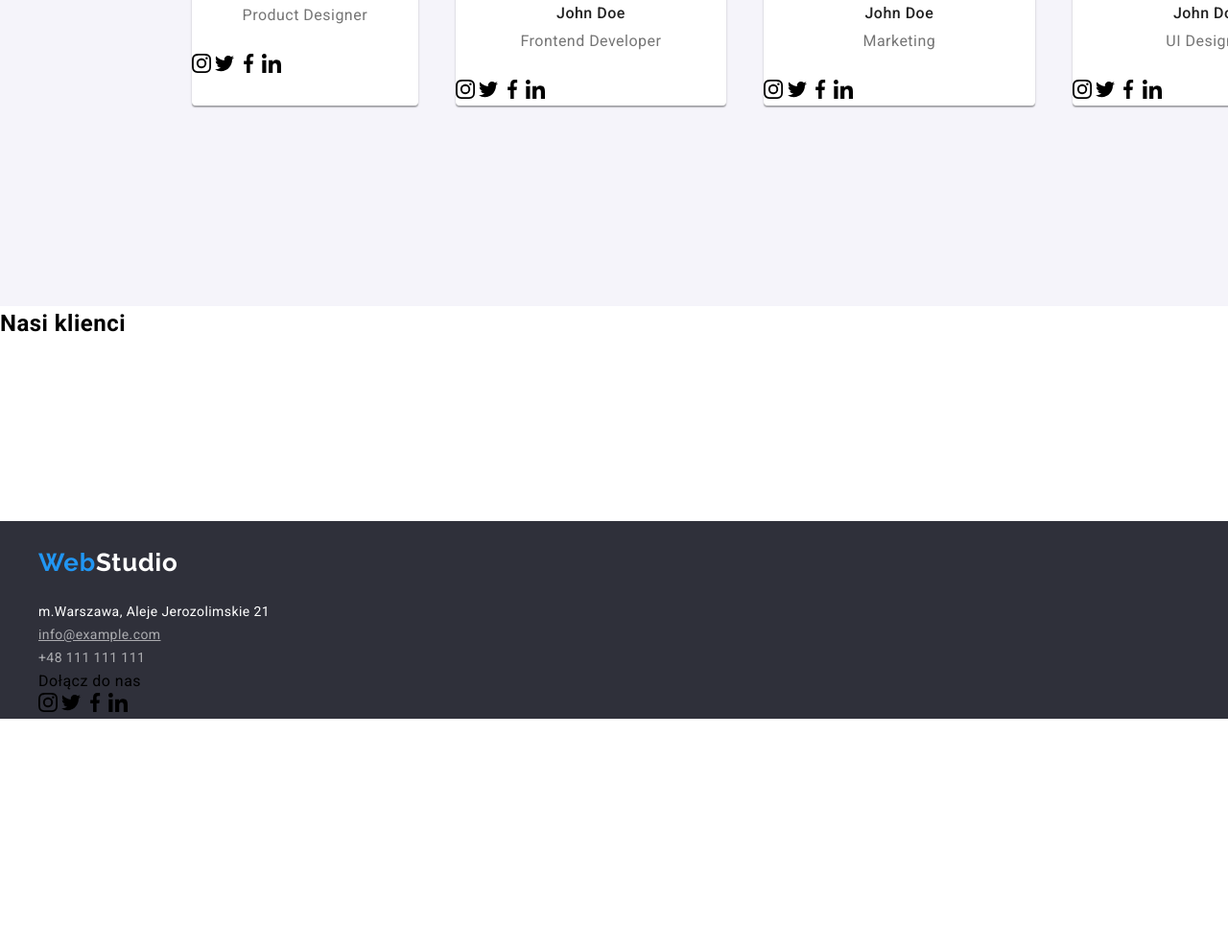
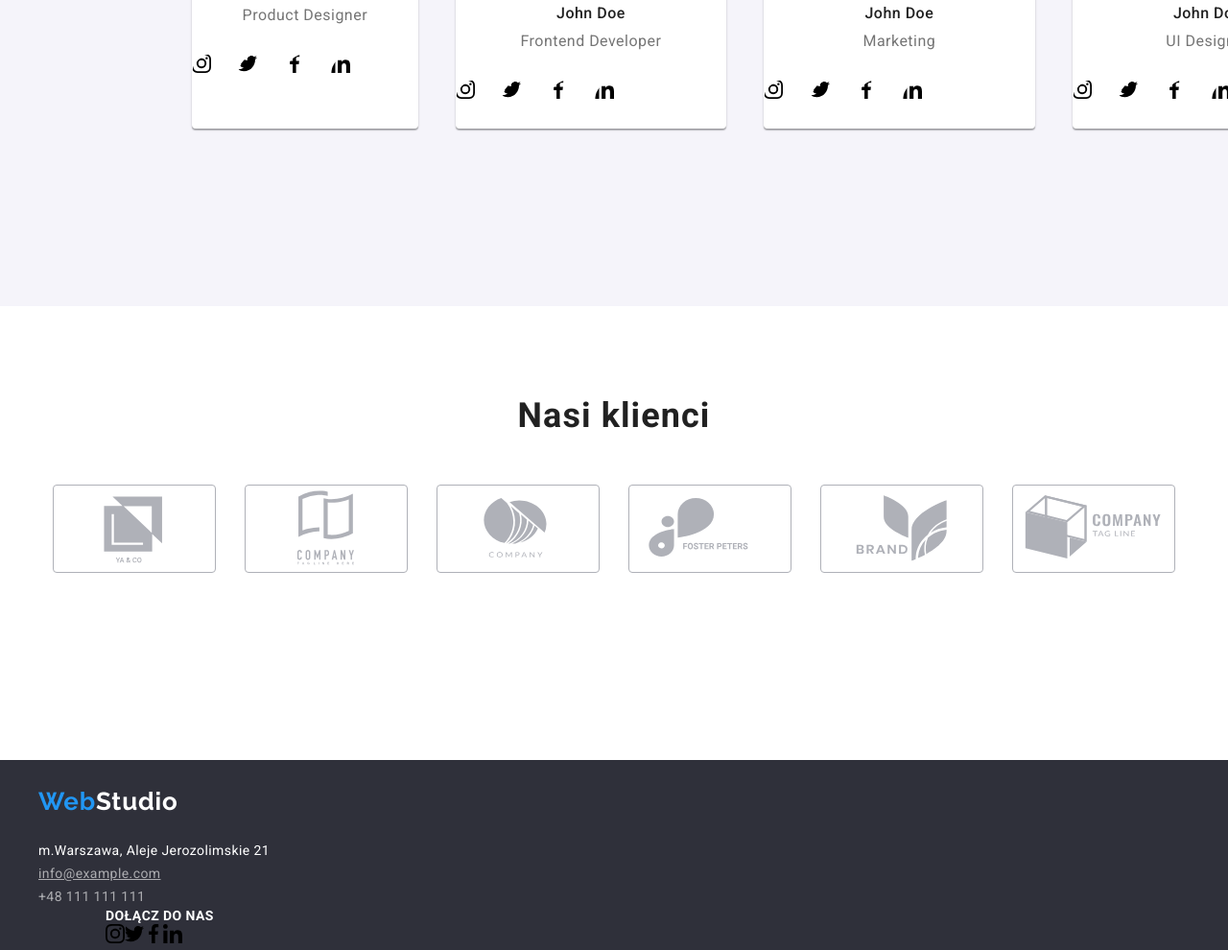
Before and after one commit to KasiaLada/goit-markup-hw-04, a plain HTML site: page index.html in a window 1280 px wide. Shown: the part 2348-3338 px from the top of the page at 96% size. Before the commit the page ends 3097 px from the top, so only its background shows below. Drawn offline with nearby package versions, Linux system fonts and the light colour scheme.

Commit message:
próby ustawienia ikonek

```diff
--- a/css/style.css
+++ b/css/style.css
@@ -46,7 +46,7 @@ body {
   gap: 20px;
   align-items: center;
 }
-.links .link:hover  {
+.links .link:hover {
   color: #2196f3;
 }
 .links .link:focus {
@@ -54,7 +54,6 @@ body {
 }
 .contact .link:hover {
   color: #2196f3;
-
 }
 .contact .link:focus {
   color: #2196f3;
@@ -65,9 +64,10 @@ body {
 }
 .contact-link-icon:hover,
 .contact-link-icon:focus {
-    fill: #2196F3;
-    cursor:pointer;
-}
+  fill: #2196f3;
+  cursor: pointer;
+ }
+
 
 /*----------main---------*/
 .section {
@@ -114,7 +114,7 @@ body {
   margin-top: 40px;
 }
 
-.buttons .click:hover  {
+.buttons .click:hover {
   color: #ffffff;
   background-color: #2196f3;
   cursor: pointer;
@@ -124,12 +124,12 @@ body {
 }
 .click:hover {
   cursor: pointer;
-  }
+}
 .click:focus {
   color: #ffffff;
-  background-color: #2196f3;  /*dlaczego nie działa focus a hover działa ?*/
-    }
-.buttons .click:focus     {
+  background-color: #2196f3; /*dlaczego nie działa focus a hover działa ?*/
+}
+.buttons .click:focus {
   box-shadow: 0px 3px 1px rgba(0, 0, 0, 0.1), 0px 1px 2px rgba(0, 0, 0, 0.08),
     0px 2px 2px rgba(0, 0, 0, 0.12); /*dlaczego nie działa focus a hover działa?*/
 }
@@ -169,14 +169,13 @@ body {
 
 .card-set .icon-group {
   width: 270px;
-height: 120px;
-  background-color:#F5F4FA;
+  height: 120px;
+  background-color: #f5f4fa;
   border-radius: 4px;
   display: flex;
-  justify-content:center;
+  justify-content: center;
   align-items: center;
   margin-bottom: 30px;
-
 }
 .images-list {
   display: flex;
@@ -329,10 +328,11 @@ img {
   color: #212121;
   margin-bottom: 50px;
 }
+/*----------------our-team------------*/
 .our-team {
   background-color: #f5f4fa;
-  width:1600px;
-height:708px;
+  width: 1600px;
+  height: 708px;
 }
 .our-team .our-team-inscription {
   font-style: normal;
@@ -366,13 +366,59 @@ height:708px;
   color: #757575;
   margin-bottom: 30px;
 }
+.socialmedia-icons {
+width: 44px;
+height: 44px;
+border-radius: 50px;
+
+}
+/*------------------our clients-------------*/
+.client-header .client-header-name {
+  font-style: normal;
+  font-weight: 700;
+  font-size: 36px;
+  line-height: 1.16;
+  text-align: center;
+  letter-spacing: 0.03em;
+  color: #212121;
+  margin-top: 94px;
+  margin-bottom: 50px;
+}
+ .clients {
+
+  width: 170px;
+  height: 92px;
+  border: 1px solid #afb1b8;
+  border-radius: 4px;
+  fill: #afb1b8;
+
+}
+.client-list {
+display:flex;
+align-items:center;
+justify-content: center;
+gap:30px;
+}
+
+.clients:hover {
+  fill: #2196f3;
+  cursor: pointer;
+  border-color: #2196f3;
+}
+.clients:focus {
+  fill: #2196f3;
+}
+/*---------footer--------*/
 .footer {
   background-color: #2f303a;
+
 }
 .footer .logo .studio {
   color: #ffffff;
 }
-
+/* .container .footer-list .footer-socialmedia {
+  display: flex;
+} */
 .address {
   font-style: normal;
   font-weight: 400;
@@ -411,3 +457,25 @@ height:708px;
 .tel:focus {
   color: #2196f3;
 }
+
+/*-----------footer-socialmedia-----------------*/
+
+.footer-socialmedia-list {
+  display: inline-flex;
+}
+
+.footer-socialmedia {
+    padding-left: 70px;
+}
+.footer-socialmedia {
+    padding-left: 70px;
+}
+.footer-socialmedia-header {
+  font-style: normal;
+font-weight: 700;
+font-size: 14px;
+line-height: 1.14;
+letter-spacing: 0.03em;
+text-transform: uppercase;
+color:#FFFFFF;
+}
--- a/index.html
+++ b/index.html
@@ -165,17 +165,17 @@
                     <figcaption>
                       <span class="name">John Doe</span>
                       <p class="team-member-profession">Product Designer</p>
-                      <svg width="20" height="20">
-                        <use href="./images/icons.svg#icon-instagram-2"></use>
+                      <svg class="socialmedia-icons" >
+                        <use href="./images/icons.svg#icon-instagram-2"width="20" height="20"></use>
                       </svg>
-                      <svg width="20" height="20">
-                        <use href="./images/icons.svg#icon-twitter-1"></use>
+                      <svg class="socialmedia-icons" >
+                        <use href="./images/icons.svg#icon-twitter-1"width="20" height="20"></use>
                       </svg>
-                      <svg width="20" height="20">
-                        <use href="./images/icons.svg#icon-facebook-1"></use>
+                      <svg class="socialmedia-icons" >
+                        <use href="./images/icons.svg#icon-facebook-1"width="20" height="20"></use>
                       </svg>
-                      <svg width="20" height="20">
-                        <use href="./images/icons.svg#icon-linkedin-1"></use>
+                      <svg class="socialmedia-icons" >
+                        <use href="./images/icons.svg#icon-linkedin-1"width="20" height="20"></use>
                       </svg>
                     </figcaption>
                   </figure>
@@ -191,17 +191,17 @@
                     <figcaption>
                       <span class="name">John Doe</span>
                       <p class="team-member-profession">Frontend Developer</p>
-                      <svg width="20" height="20">
-                        <use href="./images/icons.svg#icon-instagram-2"></use>
+                      <svg class="socialmedia-icons" >
+                        <use href="./images/icons.svg#icon-instagram-2"width="20" height="20"></use>
                       </svg>
-                      <svg width="20" height="20">
-                        <use href="./images/icons.svg#icon-twitter-1"></use>
+                      <svg class="socialmedia-icons" >
+                        <use href="./images/icons.svg#icon-twitter-1"width="20" height="20"></use>
                       </svg>
-                      <svg width="20" height="20">
-                        <use href="./images/icons.svg#icon-facebook-1"></use>
+                      <svg class="socialmedia-icons" >
+                        <use href="./images/icons.svg#icon-facebook-1"width="20" height="20"></use>
                       </svg>
-                      <svg width="20" height="20">
-                        <use href="./images/icons.svg#icon-linkedin-1"></use>
+                      <svg class="socialmedia-icons" >
+                        <use href="./images/icons.svg#icon-linkedin-1"width="20" height="20"></use>
                       </svg>
                     </figcaption>
                   </figure>
@@ -217,17 +217,17 @@
                     <figcaption>
                       <span class="name">John Doe</span>
                       <p class="team-member-profession">Marketing</p>
-                      <svg width="20" height="20">
-                        <use href="./images/icons.svg#icon-instagram-2"></use>
+                      <svg class="socialmedia-icons" >
+                        <use href="./images/icons.svg#icon-instagram-2"width="20" height="20"></use>
                       </svg>
-                      <svg width="20" height="20">
-                        <use href="./images/icons.svg#icon-twitter-1"></use>
+                      <svg class="socialmedia-icons" >
+                        <use href="./images/icons.svg#icon-twitter-1"width="20" height="20"></use>
                       </svg>
-                      <svg width="20" height="20">
-                        <use href="./images/icons.svg#icon-facebook-1"></use>
+                      <svg class="socialmedia-icons" >
+                        <use href="./images/icons.svg#icon-facebook-1"width="20" height="20"></use>
                       </svg>
-                      <svg width="20" height="20">
-                        <use href="./images/icons.svg#icon-linkedin-1"></use>
+                      <svg class="socialmedia-icons" >
+                        <use href="./images/icons.svg#icon-linkedin-1"width="20" height="20"></use>
                       </svg>
                     </figcaption>
                   </figure>
@@ -243,17 +243,17 @@
                     <figcaption>
                       <span class="name">John Doe</span>
                       <p class="team-member-profession">UI Designer</p>
-                      <svg width="20" height="20">
-                        <use href="./images/icons.svg#icon-instagram-2"></use>
+                      <svg class="socialmedia-icons" >
+                        <use href="./images/icons.svg#icon-instagram-2"width="20" height="20"></use>
                       </svg>
-                      <svg width="20" height="20">
-                        <use href="./images/icons.svg#icon-twitter-1"></use>
+                      <svg class="socialmedia-icons" >
+                        <use href="./images/icons.svg#icon-twitter-1"width="20" height="20"></use>
                       </svg>
-                      <svg width="20" height="20">
-                        <use href="./images/icons.svg#icon-facebook-1"></use>
+                      <svg class="socialmedia-icons" >
+                        <use href="./images/icons.svg#icon-facebook-1"width="20" height="20"></use>
                       </svg>
-                      <svg width="20" height="20">
-                        <use href="./images/icons.svg#icon-linkedin-1"></use>
+                      <svg class="socialmedia-icons" >
+                        <use href="./images/icons.svg#icon-linkedin-1"width="20" height="20"></use>
                       </svg>
                     </figcaption>
                   </figure>
@@ -261,7 +261,43 @@
               </ul>
             </div>
           </div>
-          <h2 class="Nasi klienci">Nasi klienci</h2>
+          <section class="clients-section">
+            <div class="client-header">
+              <h2 class="client-header-name">Nasi klienci</h2>
+              <ul class="client-list">
+                <li class="client-list-item">
+                  <svg class="clients" width="70" height="70">
+                    <use href="./images/icons.svg#icon-Logo1"></use>
+                  </svg>
+                </li>
+                <li class="client-list-item">
+                  <svg class="clients" width="70" height="70">
+                    <use href="./images/icons.svg#icon-Logo2"></use>
+                  </svg>
+                </li>
+                <li class="client-list-item">
+                  <svg class="clients" width="70" height="70">
+                    <use href="./images/icons.svg#icon-Logo3"></use>
+                  </svg>
+                </li>
+                <li class="client-list-item">
+                  <svg class="clients" width="70" height="70">
+                    <use href="./images/icons.svg#icon-Logo4"></use>
+                  </svg>
+                </li>
+                <li class="client-list-item">
+                  <svg class="clients" width="70" height="70">
+                    <use href="./images/icons.svg#icon-Logo5"></use>
+                  </svg>
+                </li>
+                <li class="client-list-item">
+                  <svg class="clients" width="70" height="70">
+                    <use href="./images/icons.svg#icon-Logo6"></use>
+                  </svg>
+                </li>
+              </ul>
+            </div>
+          </section>
         </div>
       </div>
     </main>
@@ -269,27 +305,32 @@
       <div class="container">
         <div class="footer-list">
           <a class="logo" href="WebStudio"
-            >Web<span class="studio">Studio</span></a
-          >
+            >Web<span class="studio">Studio</span></a>
           <address class="address">
             m.Warszawa, Aleje Jerozolimskie 21 <br />
             <a class="mail" href="mailto:info@example.com">info@example.com</a>
             <br />
             <a class="tel" href="tel:+48111111111">+48 111 111 111</a>
           </address>
-          <div class="footer-socials">
-            <p class="footer-socials-header">Dołącz do nas</p>
-            <ul class="footer-social-list">
-              <li>
+          <div class="footer-socialmedia">
+            <p class="footer-socialmedia-header">Dołącz do nas</p>
+            <ul class="footer-socialmedia-list">
+              <li class="footer-socialmedia-item">
                 <svg width="20" height="20">
                   <use href="./images/icons.svg#icon-instagram-2"></use>
                 </svg>
+                </li>
+                <li class="footer-socialmedia-item">
                 <svg width="20" height="20">
                   <use href="./images/icons.svg#icon-twitter-1"></use>
                 </svg>
+                </li>
+                <li class="footer-socialmedia-item">
                 <svg width="20" height="20">
                   <use href="./images/icons.svg#icon-facebook-1"></use>
                 </svg>
+                </li>
+                <li class="footer-socialmedia-item">
                 <svg width="20" height="20">
                   <use href="./images/icons.svg#icon-linkedin-1"></use>
                 </svg>
```
Lines whose indentation alone changed are shown as unchanged.
